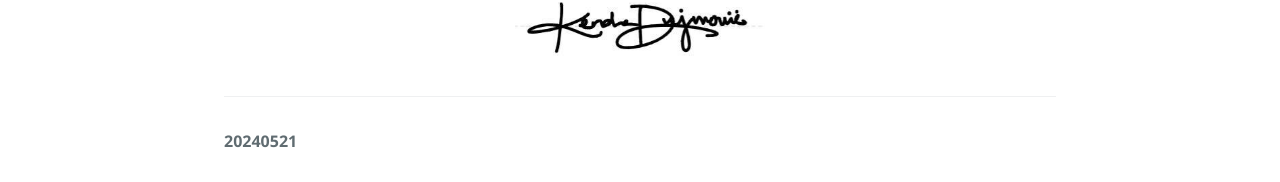
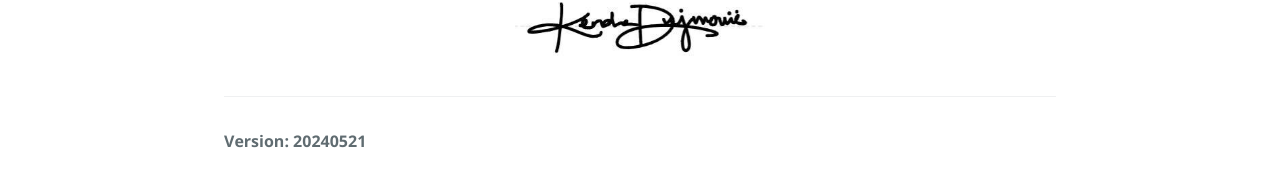
Before and after one commit to kendradujmovic/kendradujmovic.github.io, a Jekyll site: the page built from index.html, in a window 1280 px wide. Shown: the part 768-950 px from the top of the page. Built offline with Jekyll 4.4.1, drawn with Linux system fonts in a browser that asks for light colours; the list of posts is cut into pages by our own code.

Commit message:
Update page-footer.html

```diff
--- a/_includes/page-footer.html
+++ b/_includes/page-footer.html
@@ -1,3 +1,3 @@
 <footer class="site-footer">
-  <span class="site-footer-owner">20240521</span>
+  <span class="site-footer-owner">Version: 20240521</span>
 </footer>
```
